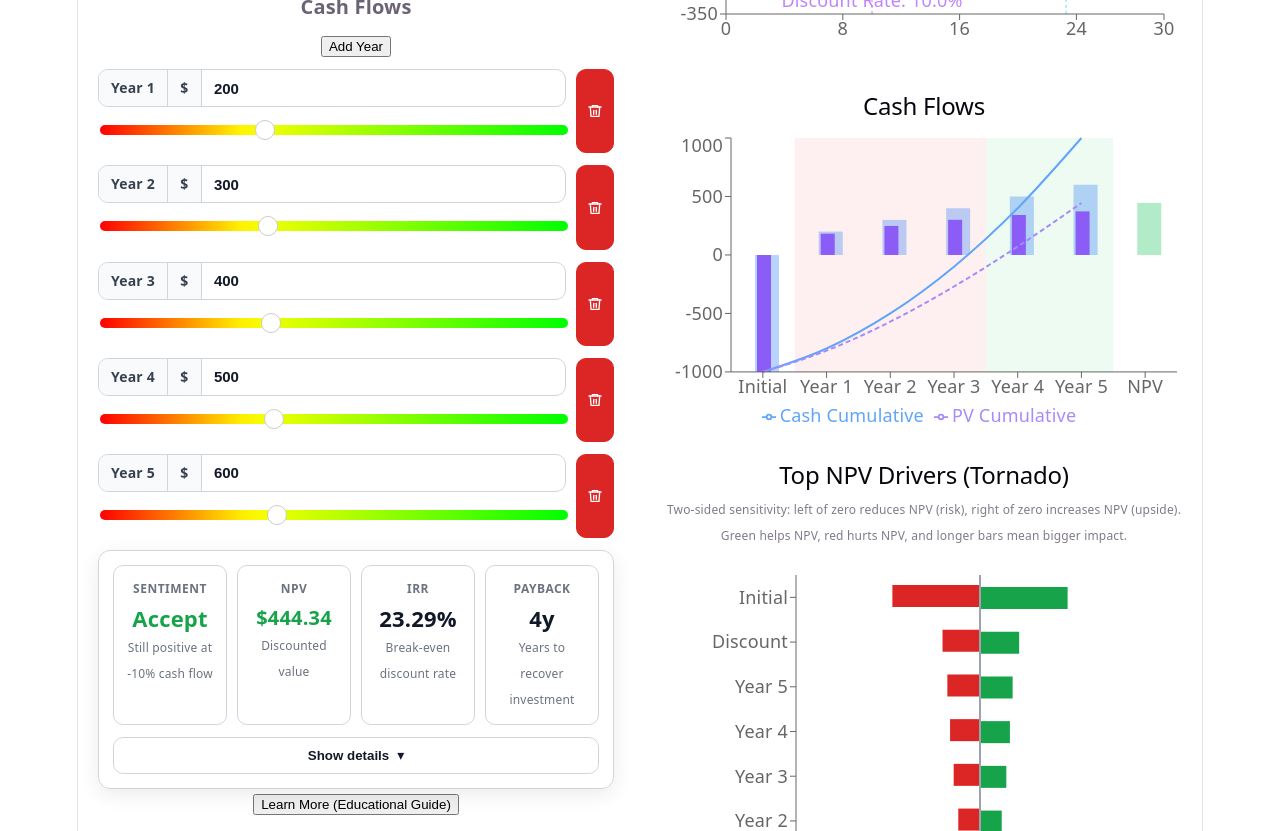
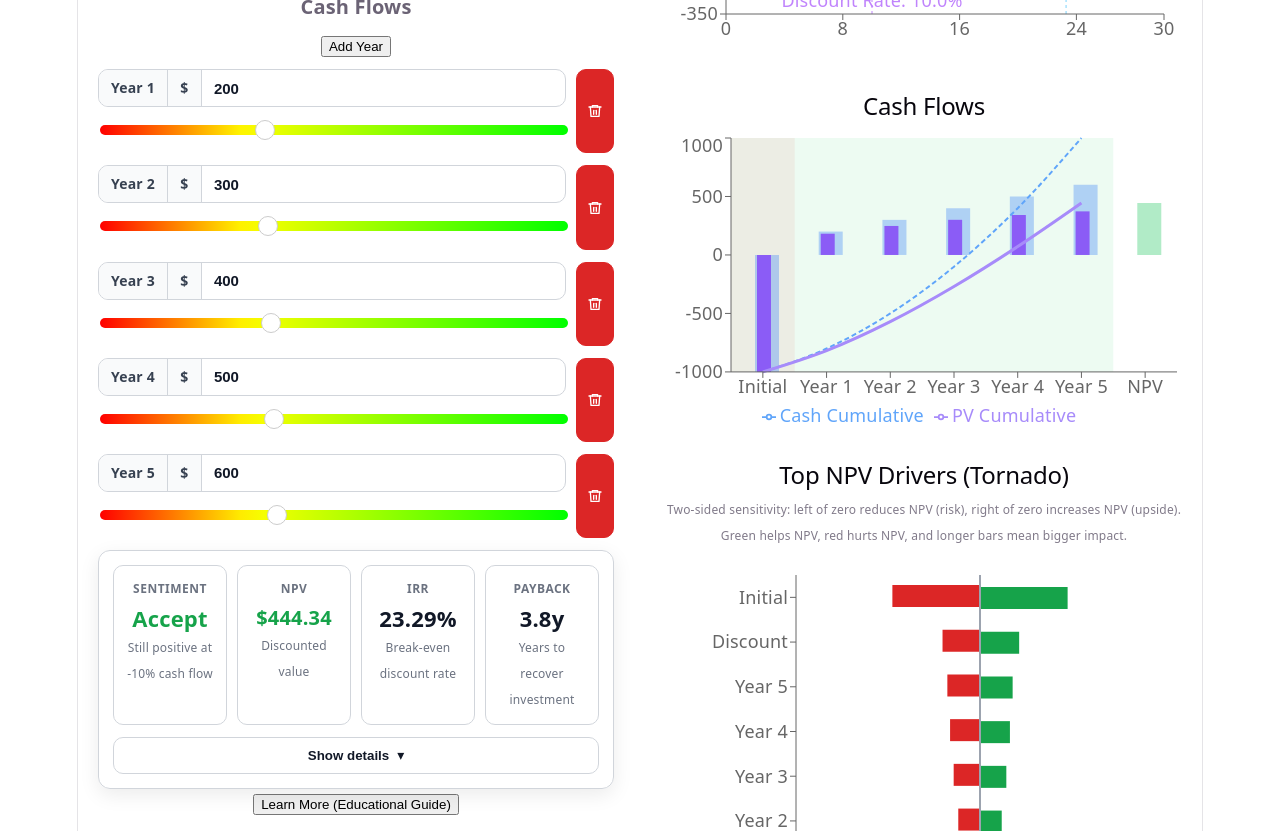
Before and after one commit to armstrma/npv-calculator, a React (Vite) app: page / in a window 1280 px wide. Shown: the part 380-1211 px from the top of the page. Built offline with nearby package versions, Linux system fonts and the light colour scheme.

Commit message:
Use discounted fractional payback and emphasize PV line

```diff
--- a/src/App.jsx
+++ b/src/App.jsx
@@ -56,7 +56,7 @@ const formatMobileNpv = (value, currency = '$') => {
 
 const formatMobileIrr = (value) => `${Math.round(Number(value) || 0)}%`;
 
-const formatPaybackDisplay = (value) => (typeof value === 'number' ? `${value}y` : value);
+const formatPaybackDisplay = (value) => (typeof value === 'number' ? `${value.toFixed(1)}y` : value);
 
 const formatNumberWithCommas = (value) => {
   const numericValue = Number(value);
@@ -389,12 +389,22 @@ const App = () => {
     return mid;
   };
 
-  const calculatePayback = (init, cfs) => {
+  const calculatePayback = (init, disc, cfs) => {
+    const rate = disc / 100;
     let cumulative = -init;
+
     for (let i = 0; i < cfs.length; i++) {
-      cumulative += cfs[i];
-      if (cumulative >= 0) return i + 1;
+      const discountedCashflow = cfs[i] / Math.pow(1 + rate, i + 1);
+      const previousCumulative = cumulative;
+      cumulative += discountedCashflow;
+
+      if (cumulative >= 0) {
+        if (discountedCashflow === 0) return i + 1;
+        const fractionOfYear = Math.abs(previousCumulative) / discountedCashflow;
+        return i + Number(Math.min(Math.max(fractionOfYear, 0), 1).toFixed(1));
+      }
     }
+
     return 'N/A';
   };
 
@@ -411,7 +421,7 @@ const App = () => {
 
   const npv = useMemo(() => calculateNPV(initial, discount, cashflows), [initial, discount, cashflows]);
   const irr = useMemo(() => findIRR(initial, cashflows), [initial, cashflows]);
-  const payback = useMemo(() => calculatePayback(initial, cashflows), [initial, cashflows]);
+  const payback = useMemo(() => calculatePayback(initial, discount, cashflows), [initial, discount, cashflows]);
   const roi = useMemo(() => calculateROI(initial, cashflows), [initial, cashflows]);
   const pi = useMemo(() => calculatePI(npv, initial), [npv, initial]);
 
@@ -1591,8 +1601,8 @@ const App = () => {
               <Tooltip content={<CashflowTooltip currency={currency} showSensitivity={showSensitivity} />} />
               <Legend
                 payload={[
+                  { value: 'PV Cumulative', type: 'line', color: '#a78bfa' },
                   { value: 'Cash Cumulative', type: 'line', color: '#60a5fa' },
-                  { value: 'PV Cumulative', type: 'line', color: '#a78bfa' },
                 ]}
               />
               {cashflows.length > 0 && (
@@ -1693,6 +1703,7 @@ const App = () => {
                 stroke="#60a5fa"
                 dot={false}
                 strokeWidth={2}
+                strokeDasharray="5 3"
               />
               <Line
                 type="monotone"
@@ -1700,8 +1711,7 @@ const App = () => {
                 name="PV Cumulative"
                 stroke="#a78bfa"
                 dot={false}
-                strokeWidth={2}
-                strokeDasharray="5 3"
+                strokeWidth={3}
               />
               </ComposedChart>
             </ResponsiveContainer>
```
